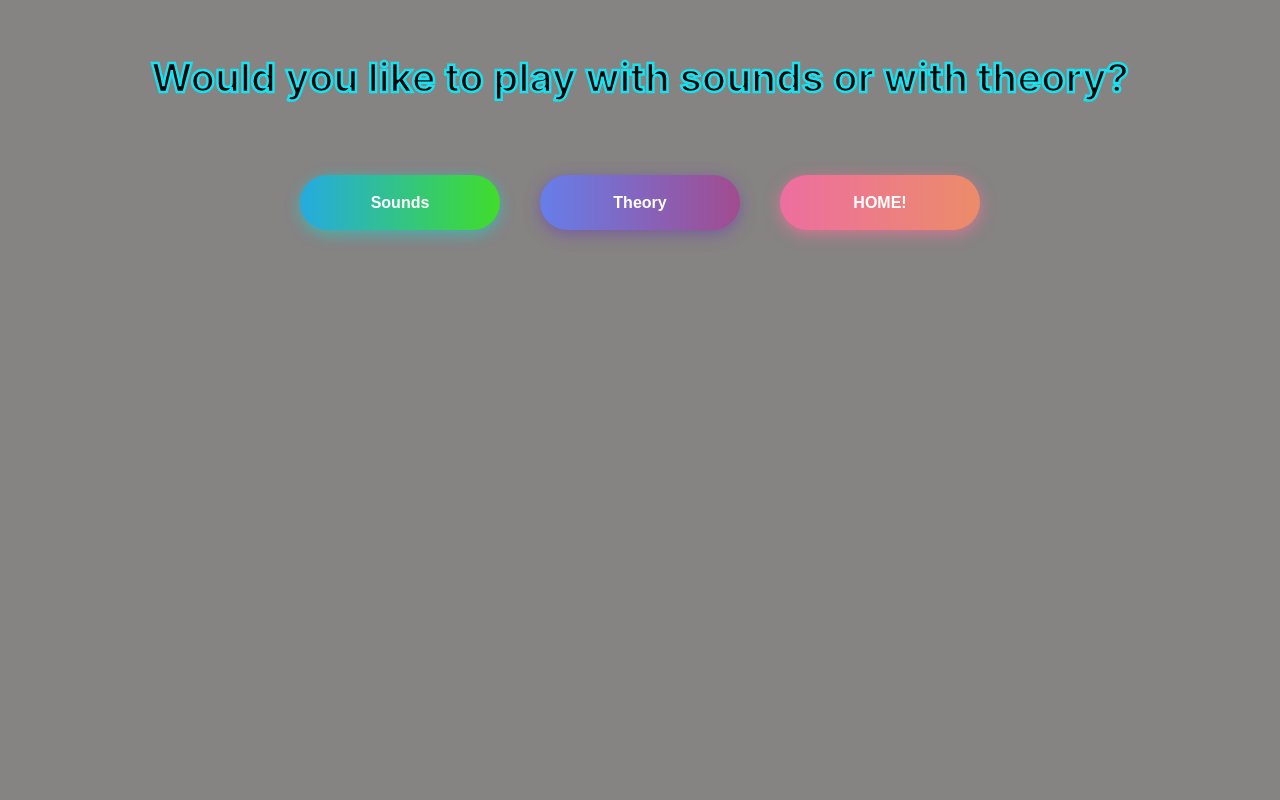
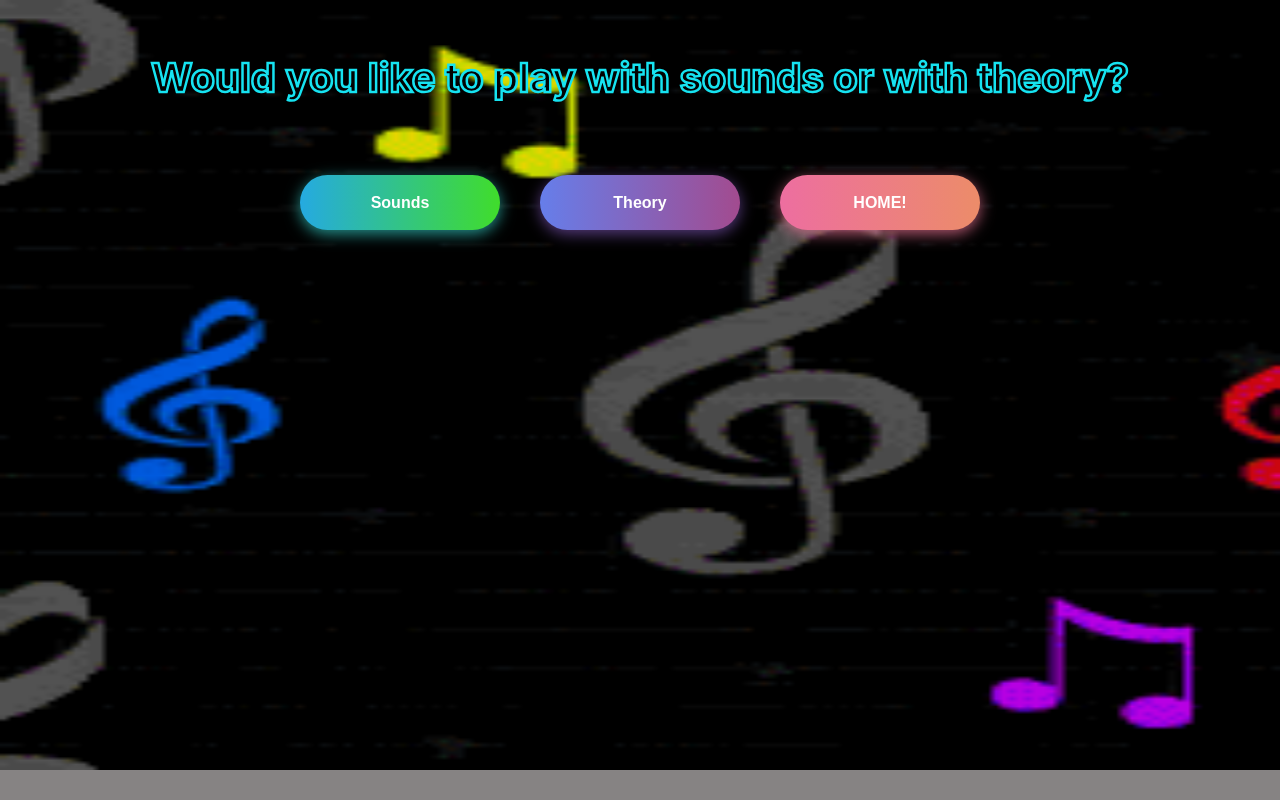
Before and after one commit to tzvik15/Chorder, a React (Create React App) app: page /play in a window 1280 px wide. Built offline with nearby package versions, Linux system fonts and the light colour scheme.

Commit message:
added gif background, normalized button size

```diff
--- a/src/components/build/Build.js
+++ b/src/components/build/Build.js
@@ -961,7 +961,7 @@ const Build =()=>{
             <br/>
             {
                 inverChoices.map(item => (
-                    <button onClick={selected2}><img src={item} alt="note"/></button>
+                    <button onClick={selected2} className="noteBtn"><img className="imgBtn" src={item} alt="note"/></button>
                 ))
             }
         </div>
@@ -984,7 +984,7 @@ const Build =()=>{
             <br/>
             {
                 rootChoices.map(item => (
-                    <button onClick={selected1}><img src={item} alt="note"/></button>
+                    <button onClick={selected1} className="noteBtn"><img className="imgBtn" src={item} alt="note"/></button>
                 ))
             }
         </div>
--- a/src/components/build/build.css
+++ b/src/components/build/build.css
@@ -1,7 +1,14 @@
+html{
+    color:rgb(238, 255, 0);
+    text-decoration: bald;
+    font-size:large;
+}
+
+
 .infoOther{
     font-family: 'Bubblegum Sans', cursive;
 	font-size: 35px;
-    color: rgb(34, 33, 33);
+    color: rgb(248, 3, 146)
 }
 
 
@@ -11,6 +18,18 @@
     box-sizing: border-box;
     margin: 10%;
     text-align: center
+}
+
+.noteBtn{
+    max-width: 100px;
+    max-height: 90px;
+
+}
+
+.imgBtn{
+    width: 80px;
+    height: 85px;
+    padding: 0px;
 }
 
 
--- a/src/components/start/start.css
+++ b/src/components/start/start.css
@@ -1,6 +1,6 @@
 body {
   text-align: center;
-  /* background-image: url('../../assets/images/rainNotes.gif'); */
+  background-image: url('../../assets/images/start3.gif');
   background-repeat: no-repeat;
   background-size: cover;
   background-attachment: fixed;
@@ -8,6 +8,10 @@ body {
   background-size: 1600px 770px;
   text-align: center;
   background-color: rgb(134, 131, 131);
+}
+
+.infoOther{
+  color: red
 }
 
 .hAndW {
```
Also changed, not shown: src/assets/images/start3.gif (added).
